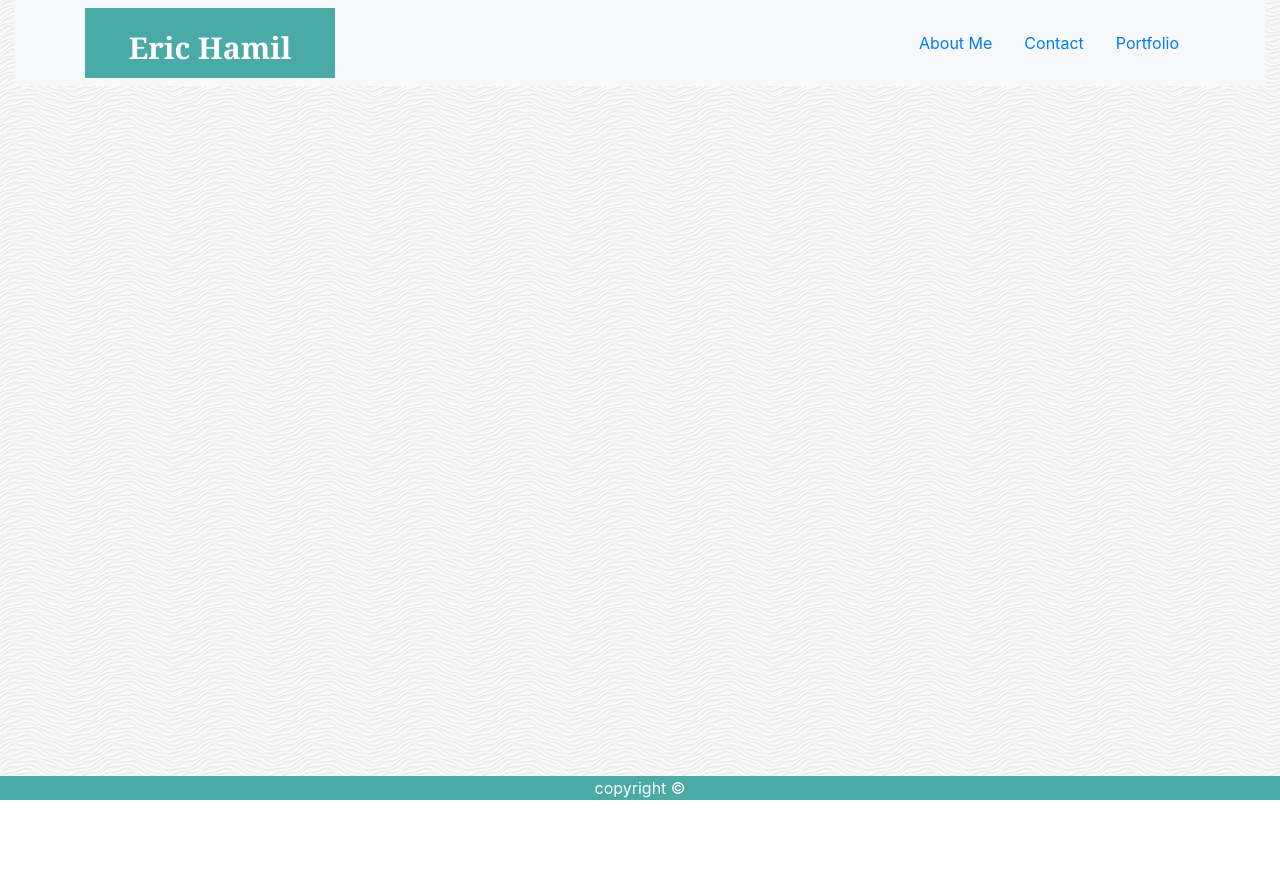
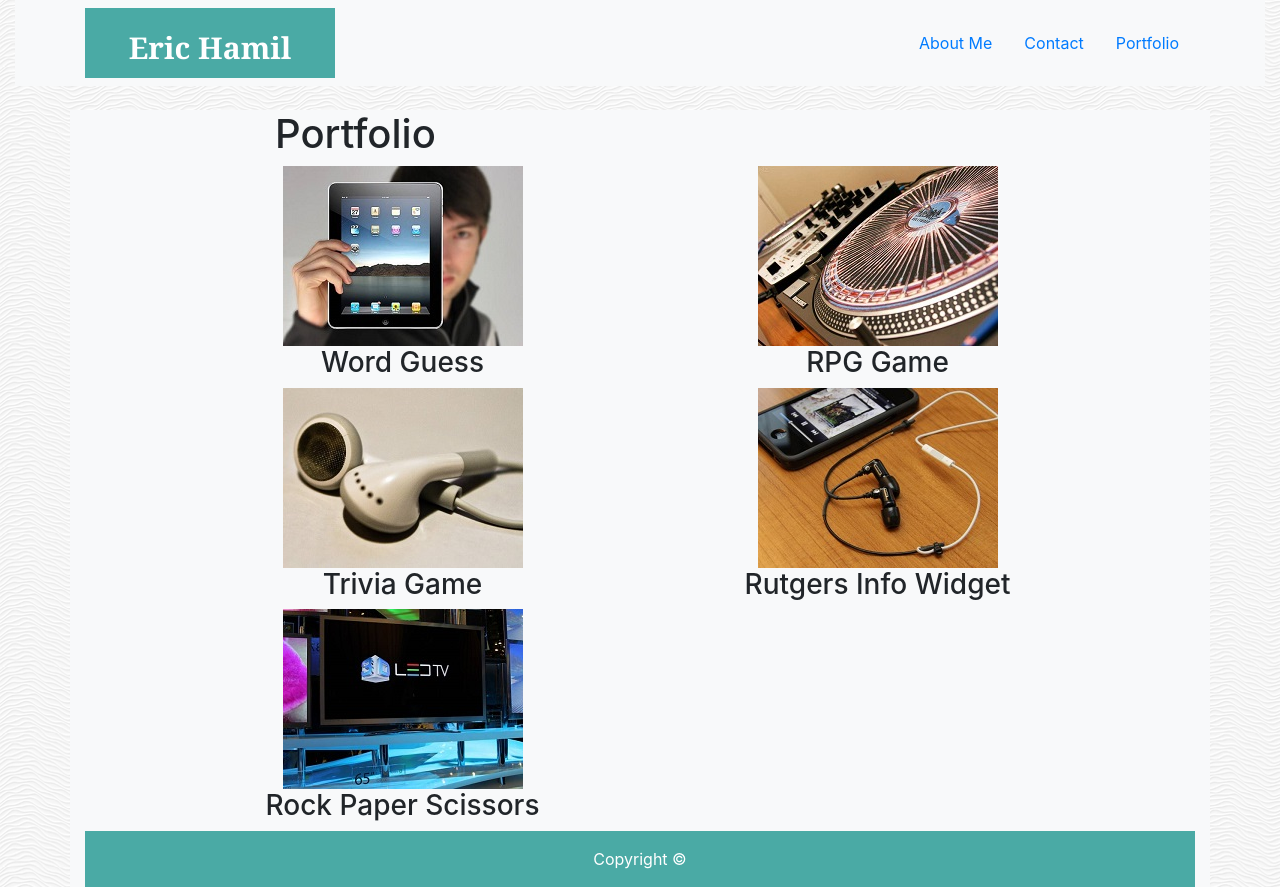
Before and after one commit to ehamil79/Bootstrap-Portfolio, a plain HTML site: page portfolio.html in a window 1280 px wide. Before the commit the page ends 800 px from the top, so only its background shows below. Drawn offline with nearby package versions, Linux system fonts and the light colour scheme.

Commit message:
created portfolio page

```diff
--- a/assets/style.css
+++ b/assets/style.css
@@ -1,4 +1,4 @@
-.name {
+.name{
     width: 250px;
     height: 70px;
     font-family: Georgia, Times, "Times New Roman", serif;
@@ -6,6 +6,12 @@
     font-weight: 700;
     line-height: 70px;
     text-align: center;
+}
+
+h3 {
+
+
+
 }
 
 .mr-auto {
@@ -20,3 +26,7 @@ body {
 .container {
     background: #f8f9fa;
 }
+
+.col-sm-3 {
+    text-align: center;
+}
--- a/portfolio.html
+++ b/portfolio.html
@@ -29,8 +29,75 @@
     </div>
     <br>
 
+    <div class="container">
+        <div class="row">
+            <div class="col-sm-2"> </div>
+            <div class="col-sm-8">
+                <div class="page-header">
+                    <h1>Portfolio</h1>
+                </div>
+            </div>
+            <div class="col-sm-2"> </div>
+        </div>
 
-    <div class="fixed-bottom text-white text-center" style="background-color: #4aaaa5;">copyright &copy;</div>
-</body>
+
+        <div class="row">
+            <div class="col-sm-1"> </div>
+
+            <div class="col-sm-3 col-md-5">
+                <img src="assets/images/technics-q-c-640-480-1.jpg" alt="Word Guess">
+                <h3>Word Guess</h3>
+            </div>
+            <div class="col-sm-3 col-md-5">
+                <img src="assets/images/technics-q-c-640-480-2.jpg" alt="RPG Game">
+                <h3>RPG Game</h3>
+            </div>
+            <div class="col-sm-1"> </div>
+
+        </div>
+        <!-- <br> -->
+
+
+        <div class="row">
+            <div class="col-sm-1"> </div>
+
+            <div class="col-sm-3 col-md-5">
+                <img src="assets/images/technics-q-c-640-480-5.jpg" alt="Trivia Game">
+                <h3>Trivia Game</h3>
+            </div>
+            <div class="col-sm-3 col-md-5">
+                <img src="assets/images/technics-q-c-640-480-7.jpg" alt="Rutgers Info Widget">
+                <h3>Rutgers Info Widget</h3>
+            </div>
+            <div class="col-sm-1"> </div>
+
+        </div>
+        <!-- <br> -->
+
+        <div class="row">
+            <div class="col-sm-1"> </div>
+
+            <div class="col-sm-3 col-md-5">
+                <img src="assets/images/technics-q-c-640-480-9.jpg" alt="Rock Paper Scissors">
+                <h3>Rock Paper Scissors</h3>
+            </div>
+
+            <div class="col-sm-2"> </div>
+
+
+        </div>
+
+
+
+
+        <footer class="page-footer font-small text-white relative-bottom" style="background-color: #4aaaa5">
+
+                <div class="footer-copyright text-center py-3"> Copyright &copy
+
+                </div>
+
+            </footer>
+
+    </body>
 
 </html>
```
Also changed, not shown: contact.html (+6 -1 lines), index.html (+7 -1 lines), assets/images/technics-q-c-640-480-1.jpg (added), assets/images/technics-q-c-640-480-2.jpg (added), assets/images/technics-q-c-640-480-5.jpg (added), assets/images/technics-q-c-640-480-7.jpg (added), assets/images/technics-q-c-640-480-9.jpg (added).
